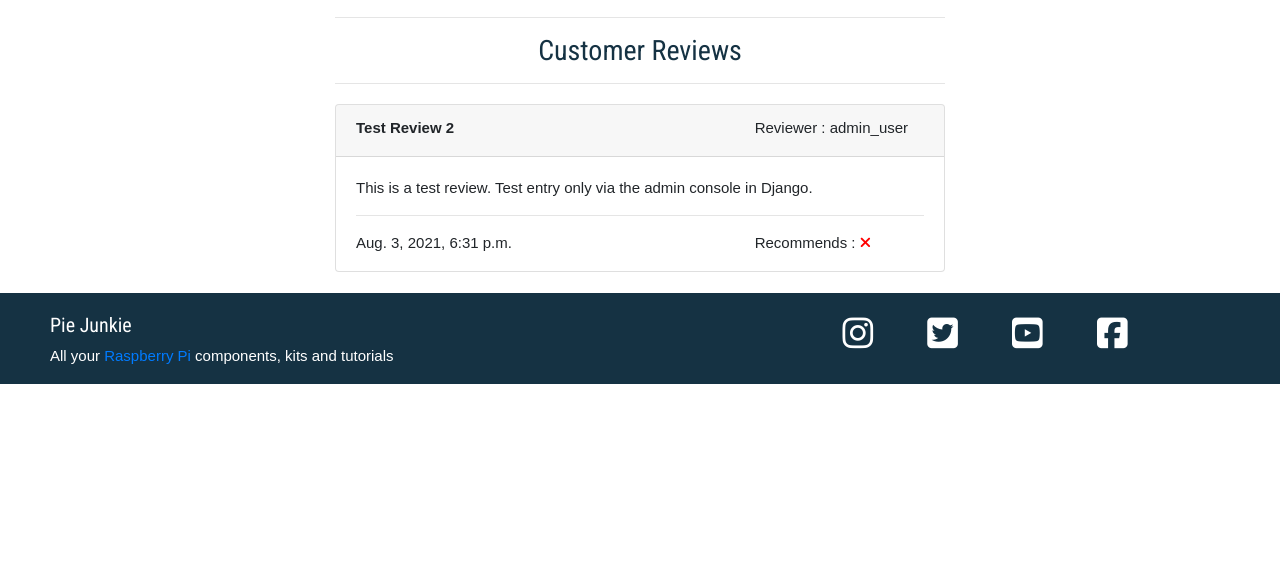
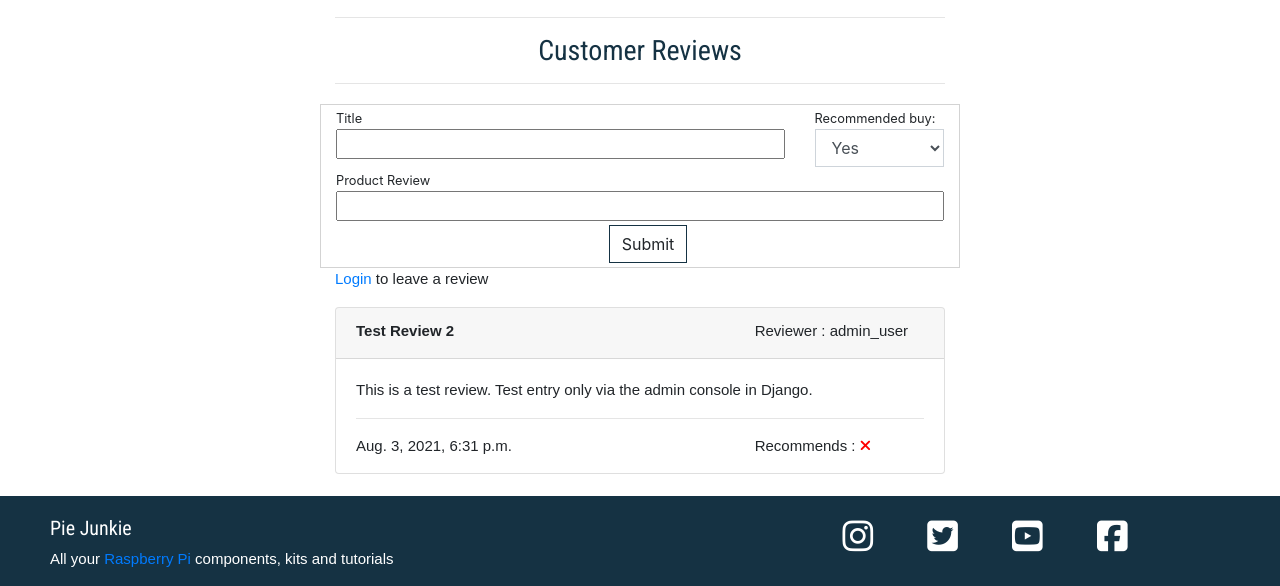
Before and after one commit to meltaylor78/pie_junkie, a Django app: a page that uses products/templates/products/details.html in a window 1280 px wide. Shown: the part 747-1333 px from the top of the page. Before the commit the page ends 1131 px from the top, so only its background shows below. Run offline with Django 3.2, Linux system fonts and the light colour scheme; data comes from the database, SQL or seed files in the repository; both versions use the stored data as it was after the commit; some libraries are stand-ins or nearby versions.

Commit message:
added structure to details page for user to write a review, added css for the form. Review for will be integrated into the details page to allow user write review from the same page

```diff
--- a/products/static/products/css/products.css
+++ b/products/static/products/css/products.css
@@ -25,3 +25,7 @@
     font-weight: bolder;
 
 }
+
+.review_form{
+    border: 1px solid lightgray;
+}
--- a/products/templates/products/details.html
+++ b/products/templates/products/details.html
@@ -152,7 +152,62 @@
                 <hr>
             </div>
         </div>
+        <div class="row mb-0 pb-0">
+            <div class="col-lg-6 offset-lg-3 text-left mb-0 pb-0 review_form">
+                <form class="form" action="#" method="POST">
+                    {% csrf_token %}
+                    <div class="form-row">
+                        {% for review in cust_reviews %}
+                        <div class="col-12">
+                            <div class="row">
+                                <div class="col-9">
+                                    <small>Title</small><br>
+                                    <input type="text" name="title" maxlength="256" required class="w-100">
+                                </div>
+                                <div class="col-3">
+                                    <small>Recommended buy:</small><br>
+                                    <select class="form-control rounded-0 w-20" name="recommend" id='id_recommend'>
+                                        <option value="Yes">Yes</option>
+                                        <option value="No">No</option>
+                                    </select>
+                                </div>
+
+                                    <div class="col">
+                                        <small>Product Review</small><br>
+                                        <input type="text" name="review" maxlength="500" required class="w-100">
+                                    </div>
+                                </div>
+                                <div class="row mt-1 mb-1">
+                                    <div class="col text-center">
+                                        <input type="submit" class="btn main_btn ml-3" value="Submit">
+                                    </div>
+                                </div>
+
+                            <div class="row">
+                                <div class="col-4">
+                                    <input type="hidden" name="user" value="{{ review.user }}" />
+                                </div>
+                                <div class="col-4">
+                                    <input type="hidden" name="user" value="{{ review.name }}" />
+                                </div>
+                                <div class="col-4">
+                                    <input type="hidden" name="product" value="{{ review.product }}" />
+                                </div>
+                            </div>
+                        </div>
+                        {% endfor %}
+                    </div>
+                </form>
+            </div>
+        </div>
         <div class="row mb-1">
+            <div class="col-lg-6 offset-lg-3 text-left">
+                {% if request.user.is_authenticated %}
+                    <p>Write a review</p>
+                {% else %}
+                    <p><a href="{% url 'account_login' %}">Login</a> to leave a review</p>
+                {% endif %}
+            </div>
             <div class="col-lg-6 offset-lg-3 text-center">
                 {% for review in cust_reviews %}
                     <div class="card">
```
Also changed, not shown: db.sqlite3.
